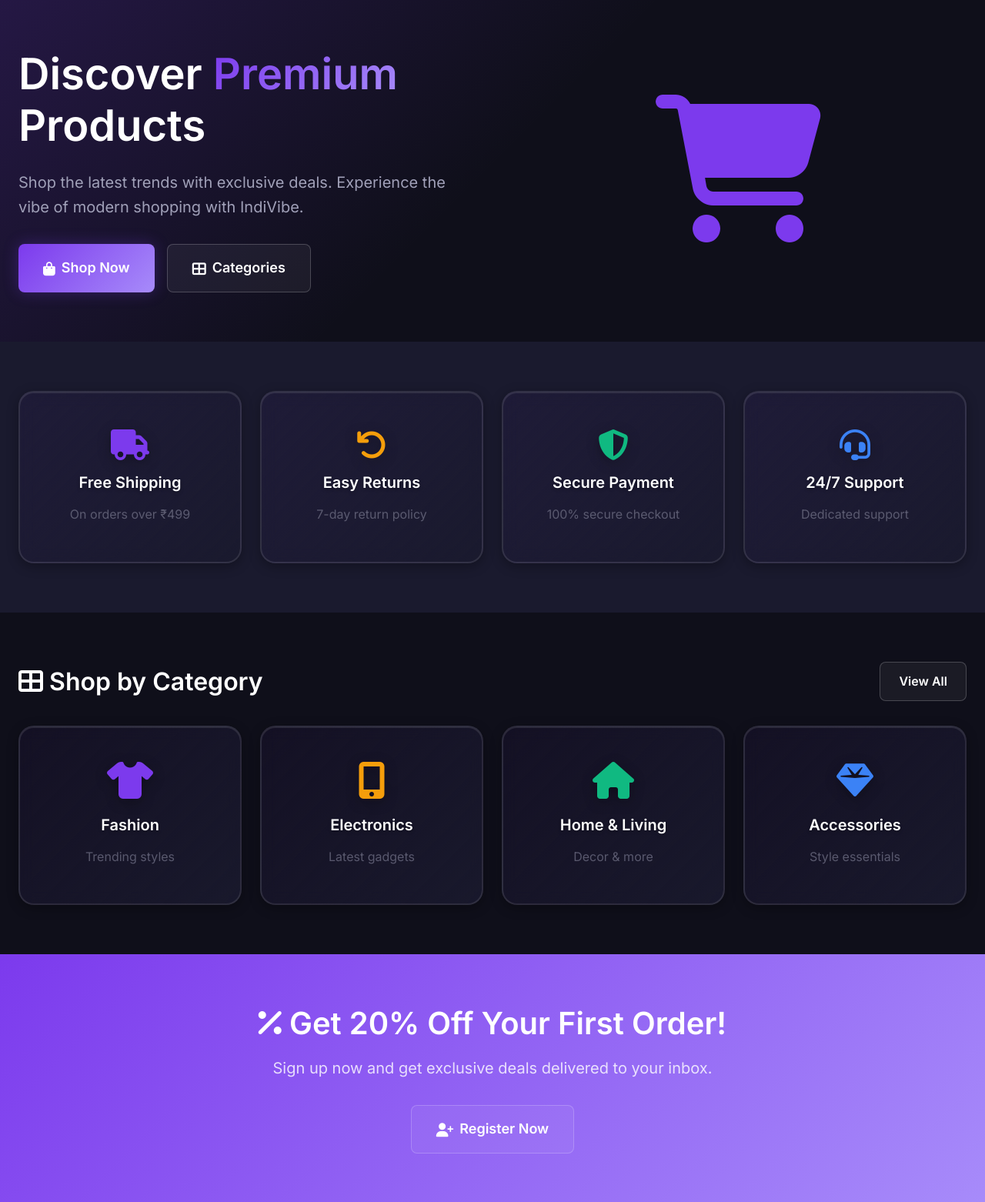
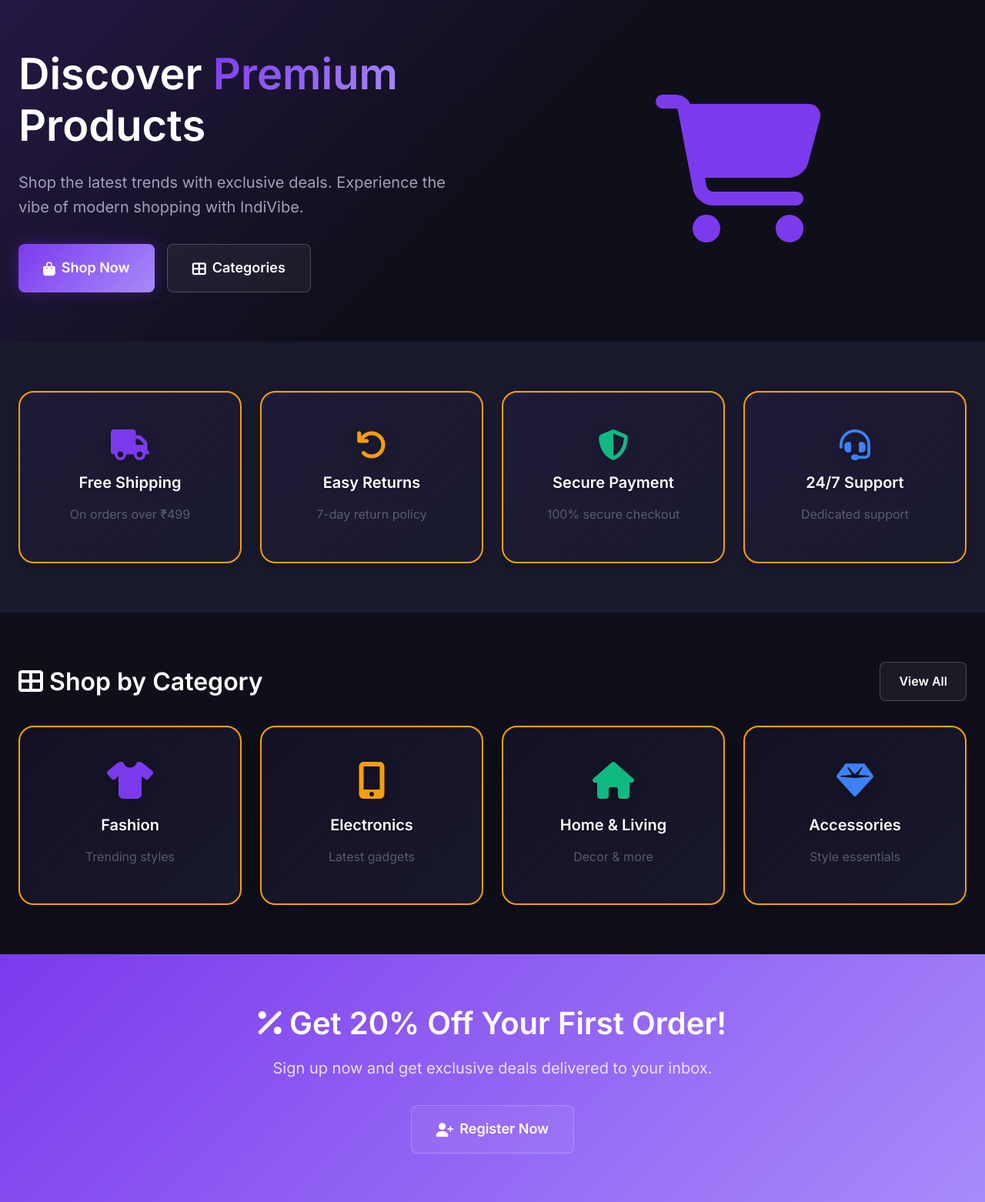
Before and after one commit to nencysavaliya/e-commerce, a Django app: page / in a window 1280 px wide. Shown: the part 111-1673 px from the top of the page at 77% size. Run offline with Django 5.2, Linux system fonts and the light colour scheme; parts of the project's set-up code (start-up, migrations or seed data) failed here and were passed over.

Commit message:
add border in home page

```diff
--- a/static/css/style.css
+++ b/static/css/style.css
@@ -708,7 +708,7 @@ select.form-control option:disabled {
     background: linear-gradient(135deg, rgba(124, 58, 237, 0.05), rgba(26, 26, 46, 0.9));
     box-shadow: 0 4px 15px rgba(0, 0, 0, 0.3),
         inset 0 1px 0 rgba(255, 255, 255, 0.1);
-    border: 2px solid rgba(255, 255, 255, 0.1);
+    border: 2px solid #F59E0B;
 }
 
 
@@ -772,7 +772,7 @@ select.form-control option:disabled {
     background: linear-gradient(135deg, rgba(124, 58, 237, 0.05), rgba(26, 26, 46, 0.9));
     box-shadow: 0 4px 15px rgba(0, 0, 0, 0.3),
         inset 0 1px 0 rgba(255, 255, 255, 0.1);
-    border: 2px solid rgba(255, 255, 255, 0.1);
+    border: 2px solid #F59E0B;
 }
 
 
```
